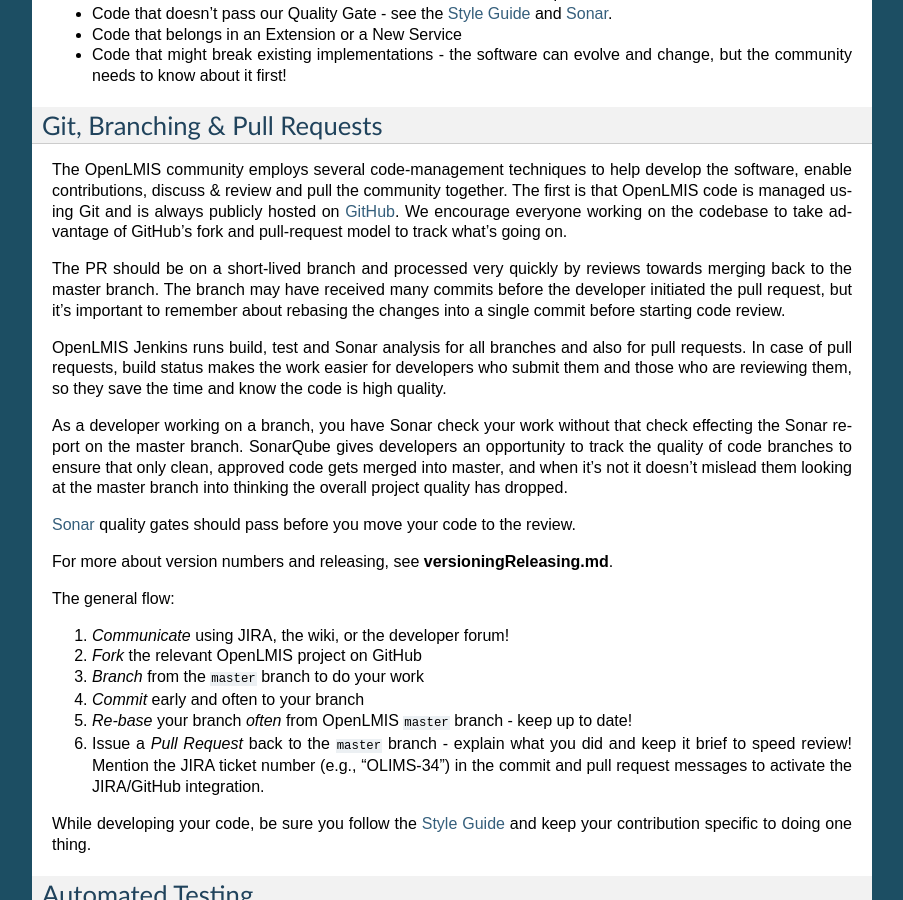
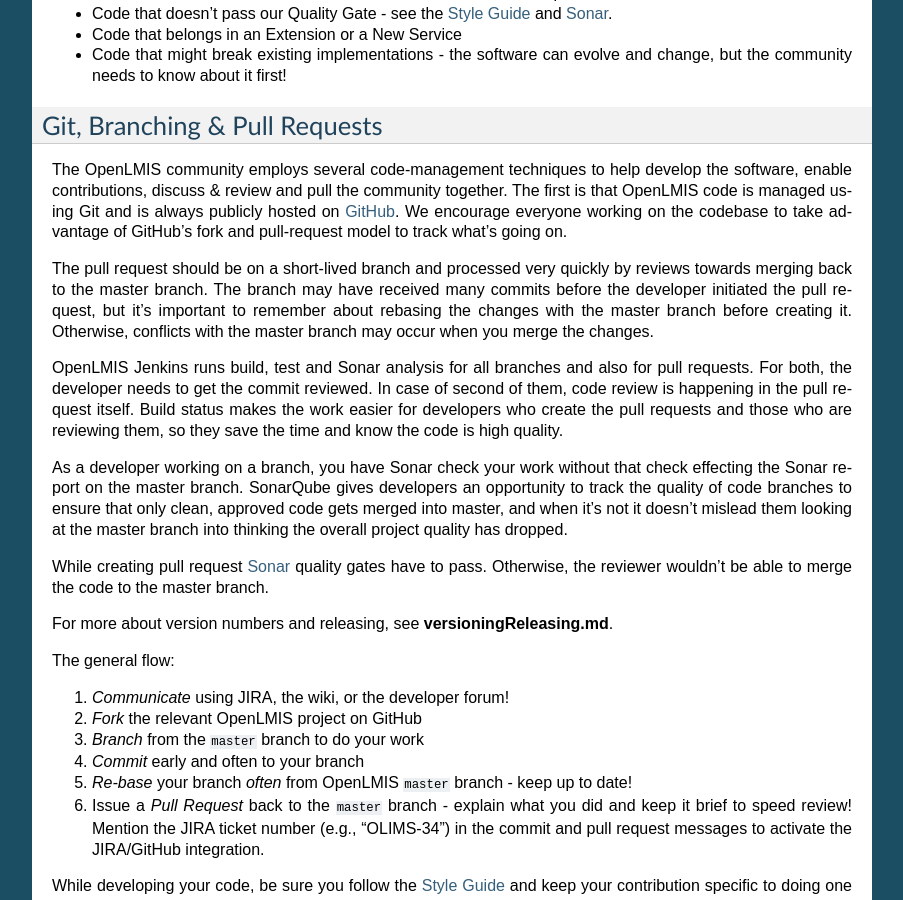
Before and after one commit to OpenLMIS/openlmis-ref-distro, a Sphinx documentation site: the page built from docs/source/contribute/contributionGuide.md, in a window 1280 px wide and 900 px high, scrolled down 3996 px. Shown: the whole window, without its empty margins (198-1101 px from the left). Built offline with Sphinx 7.4.7, drawn with Linux system fonts in a browser that asks for light colours; pages that are not in the unit, such as notebooks, are missing from menus.

Commit message:
OLMIS-4798: Updated info about pull requests to be more clear

```diff
--- a/docs/source/contribute/contributionGuide.md
+++ b/docs/source/contribute/contributionGuide.md
@@ -167,20 +167,23 @@
 publicly hosted on [GitHub](http://github.com/OpenLMIS/). We encourage everyone working on the codebase to
 take advantage of GitHub's fork and pull-request model to track what's going on.
 
-The PR should be on a short-lived branch and processed very quickly by reviews towards merging back
+The pull request should be on a short-lived branch and processed very quickly by reviews towards merging back
 to the master branch. The branch may have received many commits before the developer initiated the pull
-request, but it's important to remember about rebasing the changes into a single commit before starting code review.
+request, but it's important to remember about rebasing the changes with the master branch before creating it.
+Otherwise, conflicts with the master branch may occur when you merge the changes.
 
 OpenLMIS Jenkins runs build, test and Sonar analysis for all branches and also for pull requests.
-In case of pull requests, build status makes the work easier for developers who submit them and those who are
-reviewing them, so they save the time and know the code is high quality.
+For both, the developer needs to get the commit reviewed. In case of second of them, code review is happening
+in the pull request itself. Build status makes the work easier for developers who create the pull requests and
+those who are reviewing them, so they save the time and know the code is high quality.
 
 As a developer working on a branch, you have Sonar check your work without that check effecting
 the Sonar report on the master branch. SonarQube gives developers an opportunity to track the quality of
 code branches to ensure that only clean, approved code gets merged into master, and when it's not
 it doesn't mislead them looking at the master branch into thinking the overall project quality has dropped.
 
-[Sonar](http://sonar.openlmis.org/) quality gates should pass before you move your code to the review.
+While creating pull request [Sonar](http://sonar.openlmis.org/) quality gates have to pass. Otherwise, the reviewer
+wouldn't be able to merge the code to the master branch.
 
 For more about version numbers and releasing, see **versioningReleasing.md**.
 
```
